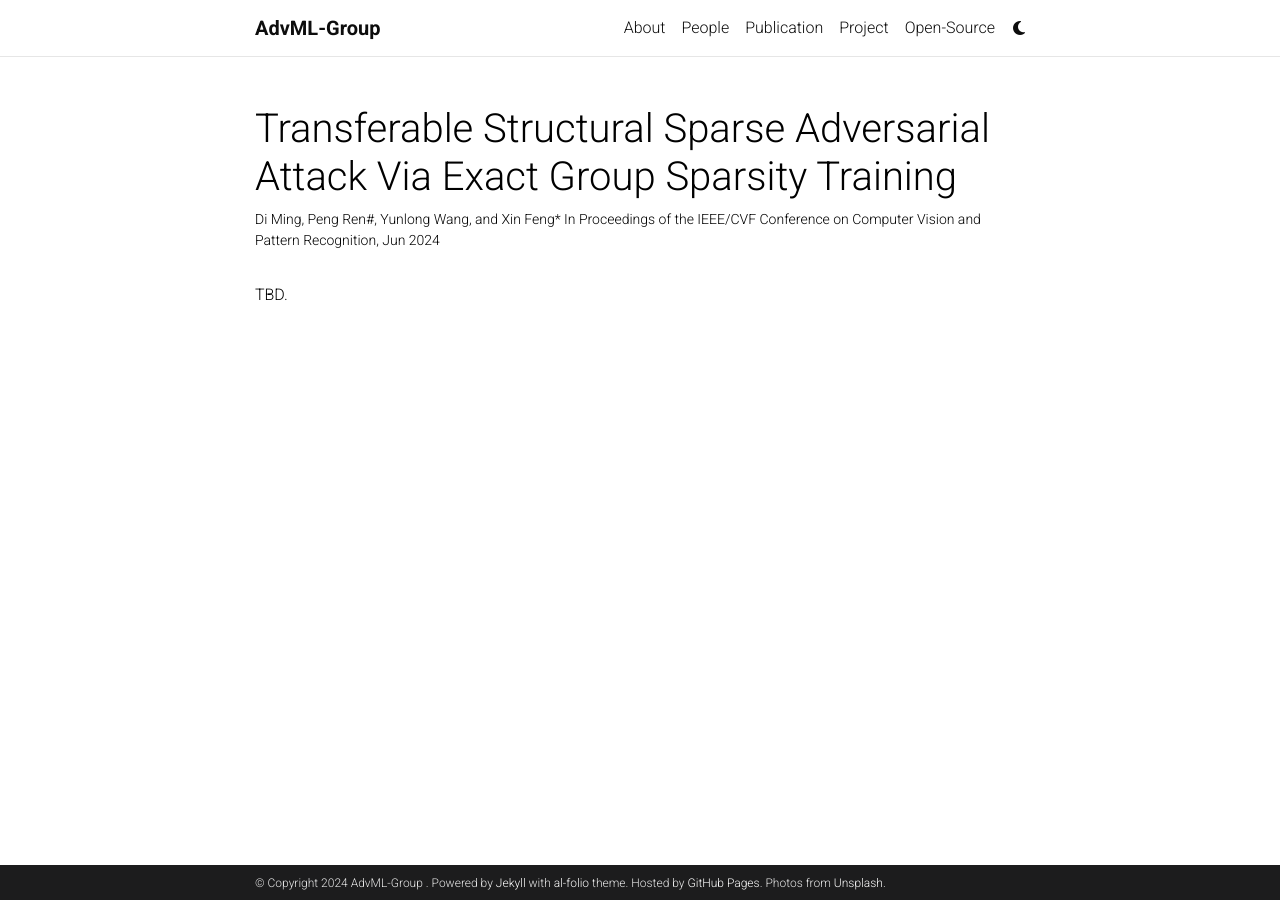
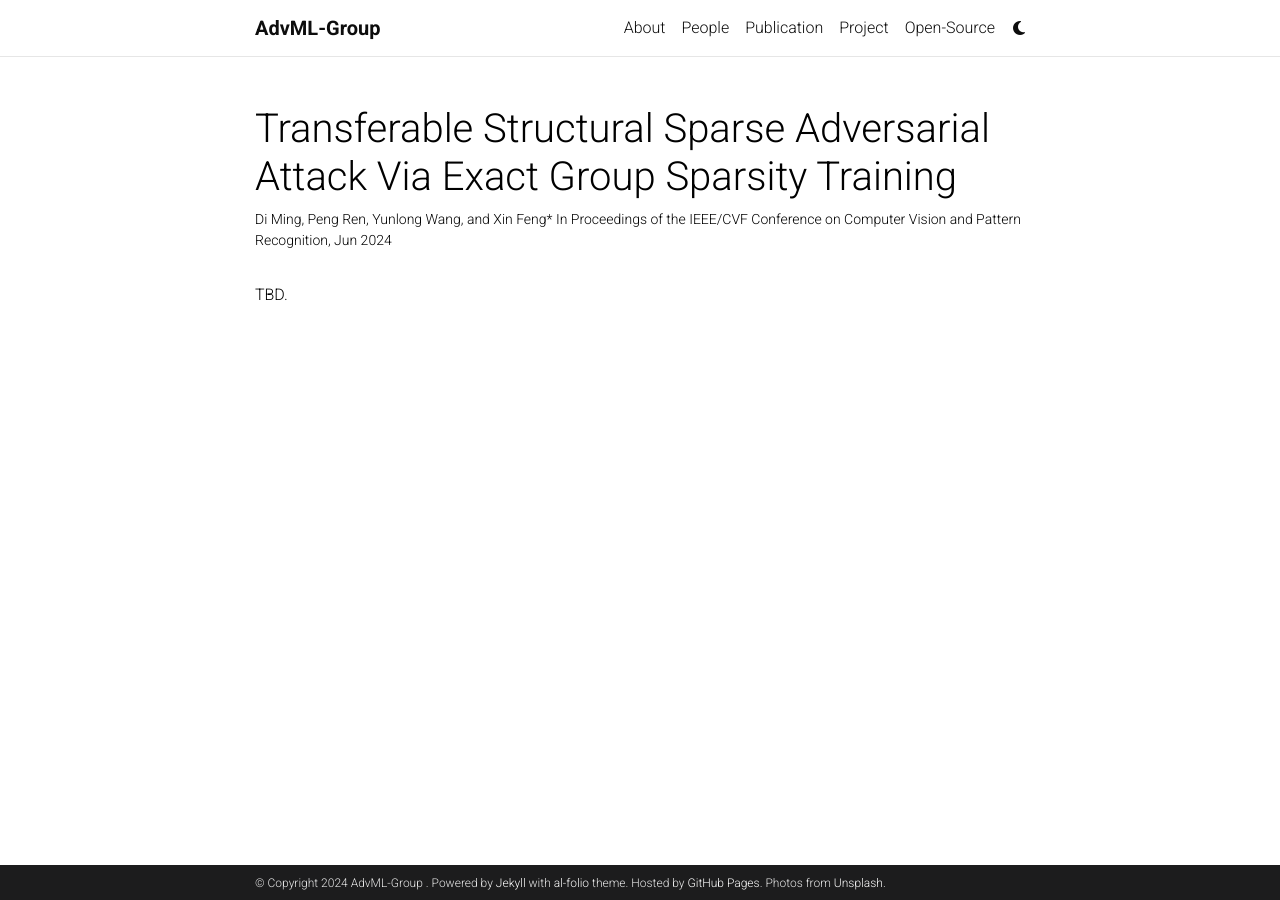
Before and after one commit to Advdiffe/Advdiffe.github.io, a Jekyll site: the page built from _projects/010_project.md, in a window 1280 px wide. Built offline with Jekyll 4.4.1, drawn with Linux system fonts in a browser that asks for light colours; comment, search, counter and statistics services are not loaded; a style sheet for code colours, icons or effects is not loaded.

```diff
--- a/_projects/010_project.md
+++ b/_projects/010_project.md
@@ -1,7 +1,7 @@
 ---
 layout: page
 title: Transferable Structural Sparse Adversarial Attack Via Exact Group Sparsity Training
-description: Di Ming, Peng Ren#, Yunlong Wang, and Xin Feng* In Proceedings of the IEEE/CVF Conference on Computer Vision and Pattern Recognition, Jun 2024
+description: Di Ming, Peng Ren, Yunlong Wang, and Xin Feng* In Proceedings of the IEEE/CVF Conference on Computer Vision and Pattern Recognition, Jun 2024
 img:
 redirect: https://unsplash.com
 importance: 001
```
